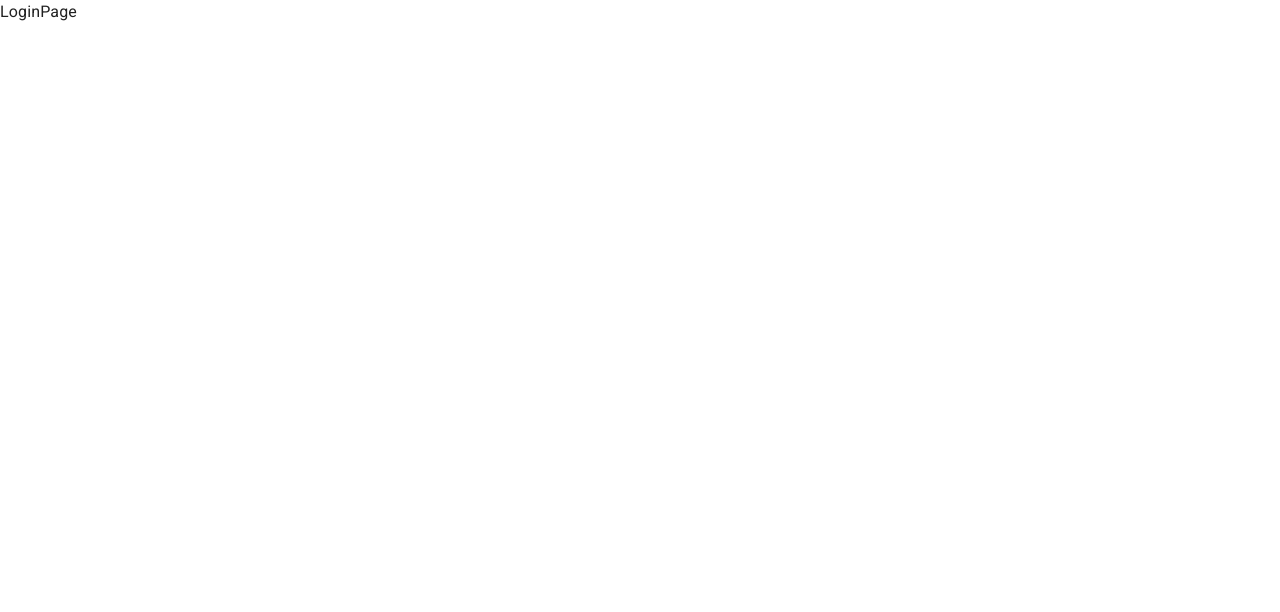
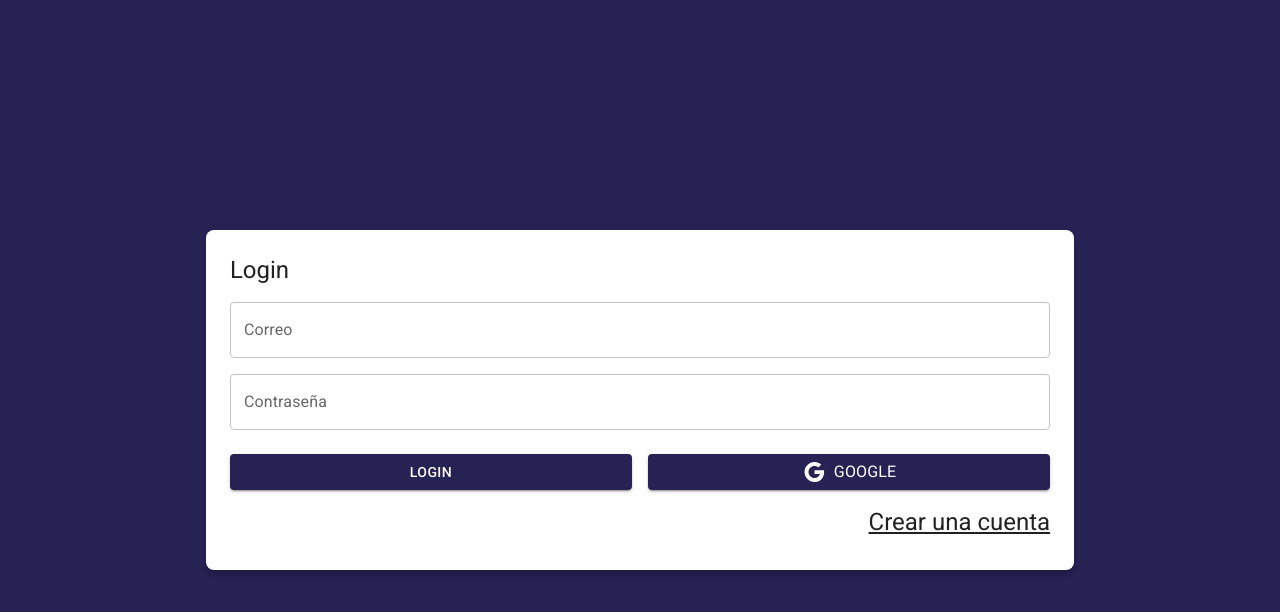
Before and after one commit to fernandoG494/MERN-Course, a React (Vite) app in the folder 08-journal-app/: page /auth/login in a window 1280 px wide. Shown: the top 612 px of the page. Built offline with nearby package versions, Linux system fonts and the light colour scheme.

Commit message:
Login page implemented

```diff
--- a/08-journal-app/src/JournalApp.jsx
+++ b/08-journal-app/src/JournalApp.jsx
@@ -10,4 +10,4 @@ const JournalApp = () => {
     )
 }
 
-export default JournalApp
+export default JournalApp;
--- a/08-journal-app/src/auth/pages/LoginPage.jsx
+++ b/08-journal-app/src/auth/pages/LoginPage.jsx
@@ -1,7 +1,104 @@
-import React from 'react'
+import React from 'react';
+import {
+    Grid,
+    TextField,
+    Typography,
+    Button,
+    Link
+} from '@mui/material';
+import { Google } from '@mui/icons-material';
+import { Link as RouterLink } from 'react-router-dom';
 
 export default function LoginPage() {
     return (
-        <div>LoginPage</div>
-    )
-}
+        <Grid
+            container
+            spacing={ 0 }
+            direction="column"
+            alignItems="center"
+            justifyContent="center"
+            sx={{
+                minHeight: '100vh',
+                backgroundColor: 'primary.main',
+                padding: 4
+            }}
+        >
+            <Grid item
+                className='box-shadow'
+                xs={ 3 }
+                sx={{
+                    backgroundColor: 'white',
+                    padding: 3,
+                    borderRadius: 2
+                }}
+            >
+                <Typography
+                    variant="h5"
+                    sx={{ mb: 1 }}
+                >
+                    Login
+                    <form>
+                        <Grid container>
+                            <Grid item xs={ 12 } sx={{ mt: 2 }}>
+                                <TextField
+                                    label='Correo'
+                                    type='email'
+                                    placeholder='correo@google.com'
+                                    fullWidth
+                                >
+                                </TextField>
+                            </Grid>
+
+                            <Grid item xs={ 12 } sx={{ mt: 2 }}>
+                                <TextField
+                                    label='Contraseña'
+                                    type='password'
+                                    placeholder='Contraseña'
+                                    fullWidth
+                                >
+                                </TextField>
+                            </Grid>
+
+                            <Grid
+                                container
+                                spacing={ 2 }
+                                sx={{ mb: 2, mt: 1 }}
+                            >
+                                <Grid item xs={ 12 } sm={ 6 }>
+                                    <Button variant='contained' fullWidth>
+                                        Login
+                                    </Button>
+                                </Grid>
+
+                                <Grid item xs={ 12 } sm={ 6 }>
+                                    <Button variant='contained' fullWidth>
+                                        <Google />
+                                        <Typography sx={{ml: 1}}>
+                                            Google
+                                        </Typography>
+                                    </Button>
+                                </Grid>
+                            </Grid>
+
+                            <Grid
+                                container
+                                direction='row'
+                                justifyContent='end'
+                            >
+                                <Link
+                                    color='inherit'
+                                    to='/auth/register'
+                                    component={
+                                        RouterLink
+                                    }
+                                >
+                                    Crear una cuenta
+                                </Link>
+                            </Grid>
+                        </Grid>
+                    </form>
+                </Typography>
+            </Grid>
+        </Grid>
+    );
+};
--- a/08-journal-app/src/main.jsx
+++ b/08-journal-app/src/main.jsx
@@ -2,6 +2,7 @@ import React from 'react'
 import ReactDOM from 'react-dom/client'
 import { BrowserRouter } from 'react-router-dom'
 import JournalApp from './JournalApp'
+
 import './styles.css'
 
 ReactDOM.createRoot(document.getElementById('root')).render(
--- a/08-journal-app/src/styles.css
+++ b/08-journal-app/src/styles.css
@@ -0,0 +1,4 @@
+.box-shadow {
+    box-shadow: 0px 5px 5px
+        rgba(0, 0, 0, 0.2);
+}
```
